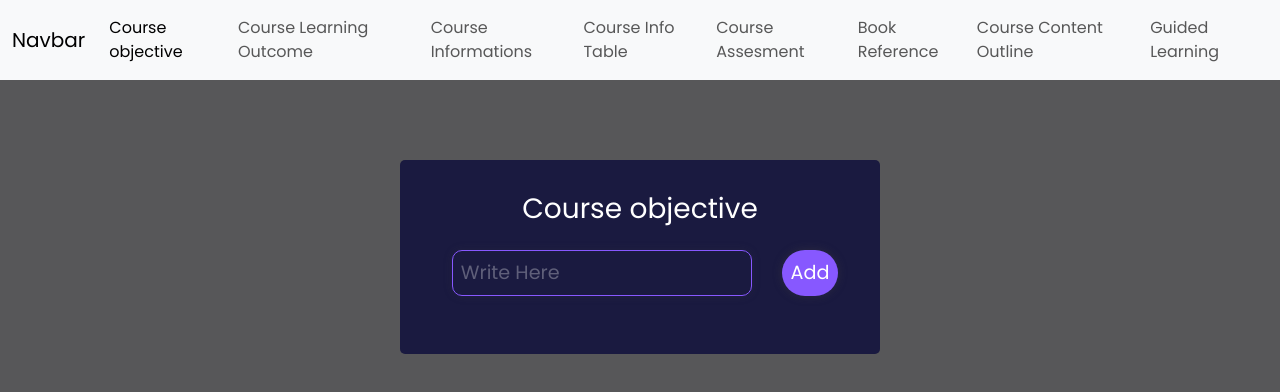
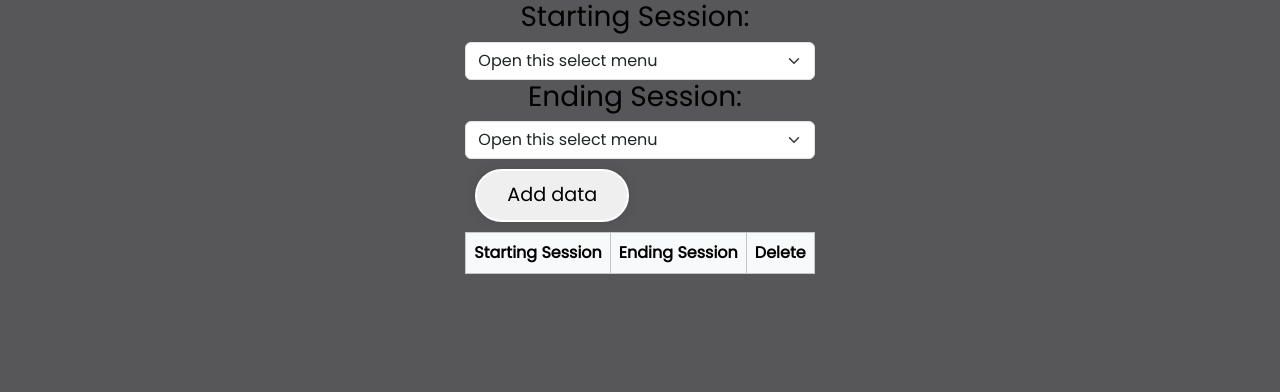
Before and after one commit to TamjidIslam99/web1, a React (Create React App) app: page / in a window 1280 px wide. Shown: the top 392 px of the page. Built offline with nearby package versions, Linux system fonts and the light colour scheme.

Commit message:
9 th commit

```diff
--- a/package.json
+++ b/package.json
@@ -11,7 +11,9 @@
     "@testing-library/jest-dom": "^5.17.0",
     "@testing-library/react": "^13.4.0",
     "@testing-library/user-event": "^13.5.0",
+    "bootstrap": "^5.3.2",
     "react": "^18.2.0",
+    "react-bootstrap": "^2.9.1",
     "react-dom": "^18.2.0",
     "react-router-dom": "^6.17.0",
     "react-scripts": "5.0.1",
--- a/src/App.js
+++ b/src/App.js
@@ -9,24 +9,14 @@ import CourseAsses from './component/CourseAsses';
 import Bookreference from './component/Bookreference';
 import Coursecontoutline from './component/Coursecontoutline';
 import Guidedlearning from './component/Guidedlearning';
+import Curriculum from './component/Curriculum';
 export function App() {
   return (
     <div className="App">
 
 
 
-    <Navbar/>
-
-    <Routes>
-      <Route exact path='/' element={<Todowrapper/>}/>
-      <Route exact path='/CLO' element={<CourseLearnWrapper/>}/>
-      <Route exact path='/Cinfo' element={<CourseInfo/>}/>
-      <Route exact path='/Cinfo23' element={<CouseInfoT/>}/>
-      <Route exact path='/Cinfo33' element={<CourseAsses/>}/>
-      <Route exact path="/Cinfo34" element={<Bookreference/> }/>
-      <Route exact path="/Cinfo54" element={<Coursecontoutline/> }/>
-      <Route exact path="/Cinfo44" element={<Guidedlearning/> }/>
-    </Routes>
+   <Curriculum/>
 
 
 
--- a/src/component/CourseInfo.jsx
+++ b/src/component/CourseInfo.jsx
@@ -1,5 +1,6 @@
-import React, { useState } from 'react'
+import React  from 'react'
 import './App1.css';
+import { useState } from 'react'
 const CourseInfo = () => {
     const [inputarr,
         setInputarr] = useState([])
--- /dev/null
+++ b/src/component/Curriculum.jsx
@@ -0,0 +1,107 @@
+import React, { useState } from 'react'
+import Form from 'react-bootstrap/Form';
+
+export default function Table() {
+    let [array,setArray]=useState([])
+    let [inputdata,setInputdata]=useState({starting:"",ending:""})
+    let [index]=useState()
+    let [bolin,setBolin]=useState(false)
+    let {starting,ending}=inputdata;
+
+
+
+
+    function data(e){
+        setInputdata({...inputdata,[e.target.name]:e.target.value})
+    }
+
+
+    function addinputdata(){
+
+        if(starting==="" && ending===""){
+            alert("Enter Name and Roll no ")
+        }
+        else{
+        setArray([...array,{starting,ending}])
+        // console.log(inputdata)
+        setInputdata({starting:"",ending:""})
+    }
+    }
+
+
+
+// deleting row
+function deletedata(i){
+    console.log(i,"this index row want to be delete")
+    let total=[...array]
+    total.splice(i,1)
+    setArray(total)
+
+}
+
+//know add data at perticular index means update it on that index
+function updateinfo(){
+    let total=[...array]
+    total.splice(index,1,{starting,ending})
+    setArray(total)
+     setBolin(false)
+     setInputdata({starting:"",ending:""})
+}
+  return (
+    <div>
+            <h1><label for="dropdown">Starting Session:</label></h1>
+    <Form.Select id="dropdown"  value={inputdata.starting || ""} name="starting" autoComplete='off' placeholder='Enter Name' onChange={data}>
+      <option>Open this select menu</option>
+      <option value="2018-2019">2018-2019</option>
+      <option value="2019-2020">2019-2020</option>
+      <option value="2020-2021">2020-2021</option>
+      <option value="2021-2022">2021-2022</option>
+      </Form.Select>
+
+      <h1><label for="dropdown">Ending Session:</label></h1>
+    <Form.Select id="dropdown" value={inputdata.ending || ""} name="ending" autoComplete='off' placeholder='Enter Name' onChange={data}>
+    <option>Open this select menu</option>
+      <option value="2018-2019">2018-2019</option>
+      <option value="2019-2020">2019-2020</option>
+      <option value="2020-2021">2020-2021</option>
+      <option value="2021-2022">2021-2022</option>
+      </Form.Select>
+            <button onClick={!bolin?addinputdata:updateinfo}>{!bolin?`Add data`:`Update data`}</button>
+
+            <br />
+
+            <table className='hover table table-bordered table-light text-center'  border="1" >
+                <tbody>
+                    <tr>
+                        <th>Starting Session</th>
+                        <th>Ending Session</th>
+                        <th>Delete</th>
+                    </tr>
+                {
+
+array && array.map(
+(item,i)=>{
+    return(
+        <tr key={i}>
+            <td>{item.starting}</td>
+            <td>{item.ending}</td>
+            <td><button onClick={()=>deletedata(i)}>Delete</button></td>
+        </tr>
+    )
+}
+)
+
+                }
+
+
+
+
+
+
+
+                </tbody>
+            </table>
+
+    </div>
+  )
+}
```
Also changed, not shown: 1 other file (tests, documents, lock files or other folders).
